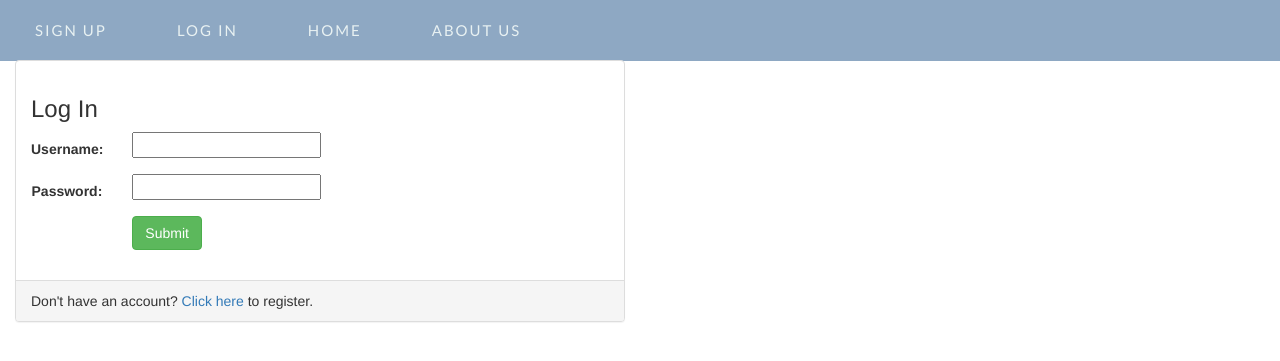
After one commit to nishapant/glopalv3, a Django app: page /core/login_user/ in a window 1280 px wide. The commit adds this page. Shown: the top 361 px of the page. Run offline with Django 3.2, Linux system fonts and the light colour scheme; some libraries are stand-ins or nearby versions.

Commit message:
repaired core

```diff
--- a/core/models.py
+++ b/core/models.py
@@ -1,7 +1,10 @@
+
+from django.contrib.auth.models import Permission, User
 from django.db import models
 
 
 class Activity(models.Model):
+    user = models.ForeignKey(User, default=1)
     taskName = models.CharField(max_length=100)
     category = models.CharField(max_length=100)
 
--- a/core/static/core/myhomestyle.css
+++ b/core/static/core/myhomestyle.css
@@ -27,7 +27,7 @@ body{
       letter-spacing: 2px;
 }
 
-/*button{
+button{
     background-color: #4CAF50;
     border: none;
     color:#e8f1f2;
@@ -42,7 +42,7 @@ body{
     font-weight: bold;
 }
 
-div{
+/*div{
   width: 30%;
   float: left;
 }*/
--- /dev/null
+++ b/core/templates/core/login.html
@@ -0,0 +1,51 @@
+
+{% extends 'core/base.html' %}
+{% block title %}Log In{% endblock %}
+<!-- {% block login_active %}active{% endblock %} -->
+
+{% block body %}
+<div class="container-fluid">
+
+    <div class="row">
+        <div class="col-sm-12 col-md-6">
+            <div class="panel panel-default">
+                <div class="panel-body">
+                    <h3>Log In</h3>
+                    {% if error_message %}
+                        <p><strong>{{ error_message }}</strong></p>
+                    {% endif %}
+                    <form class="form-horizontal" role="form" action="{% url 'core:login_user'%}" method="post" enctype="multipart/form-data">
+                        {% csrf_token %}
+                        <div class="form-group">
+                            <label class="control-label col-sm-2" for="id_username">
+                                Username:
+                            </label>
+                            <div class="col-sm-10">
+                                <input id="id_username" maxlength="30" name="username" type="text">
+                            </div>
+                        </div>
+                        <div class="form-group">
+                            <label class="control-label col-sm-2" for="id_password">
+                                Password:
+                            </label>
+                            <div class="col-sm-10">
+                                <input id="id_password" maxlength="30" name="password" type="password">
+                            </div>
+                        </div>
+                        <div class="form-group">
+                            <div class="col-sm-offset-2 col-sm-10">
+                                <button type="submit" class="btn btn-success">Submit</button>
+                            </div>
+                        </div>
+                    </form>
+                </div>
+                <div class="panel-footer">
+                    Don't have an account? <a href="{% url 'core:register' %}">Click here</a> to register.
+                </div>
+            </div>
+        </div>
+    </div>
+
+</div>
+
+{% endblock %}
--- a/core/urls.py
+++ b/core/urls.py
@@ -14,4 +14,6 @@ urlpatterns = [
 
     url(r'^register/$', views.UserFormView.as_view(), name='register'),
 
+    url(r'^login_user/$', views.login_user, name='login_user'),
+
 ]
--- a/core/views.py
+++ b/core/views.py
@@ -51,3 +51,19 @@ class UserFormView(View):
                      return redirect('core:index')
 
         return render(request, self.template_name, {'form': form })
+
+def login_user(request):
+    if request.method == "POST":
+        username = request.POST['username']
+        password = request.POST['password']
+        user = authenticate(username=username, password=password)
+        if user is not None:
+            if user.is_active:
+                login(request, user)
+                activities = Activity.objects.filter(user=request.user)
+                return render(request, 'core/index.html', {'activities': activities})
+            else:
+                return render(request, 'core/login.html', {'error_message': 'Your account has been disabled'})
+        else:
+            return render(request, 'core/login.html', {'error_message': 'Invalid login'})
+    return render(request, 'core/login.html')
```
Also changed, not shown: core/migrations/0002_activity_user.py (added), db.sqlite3.
